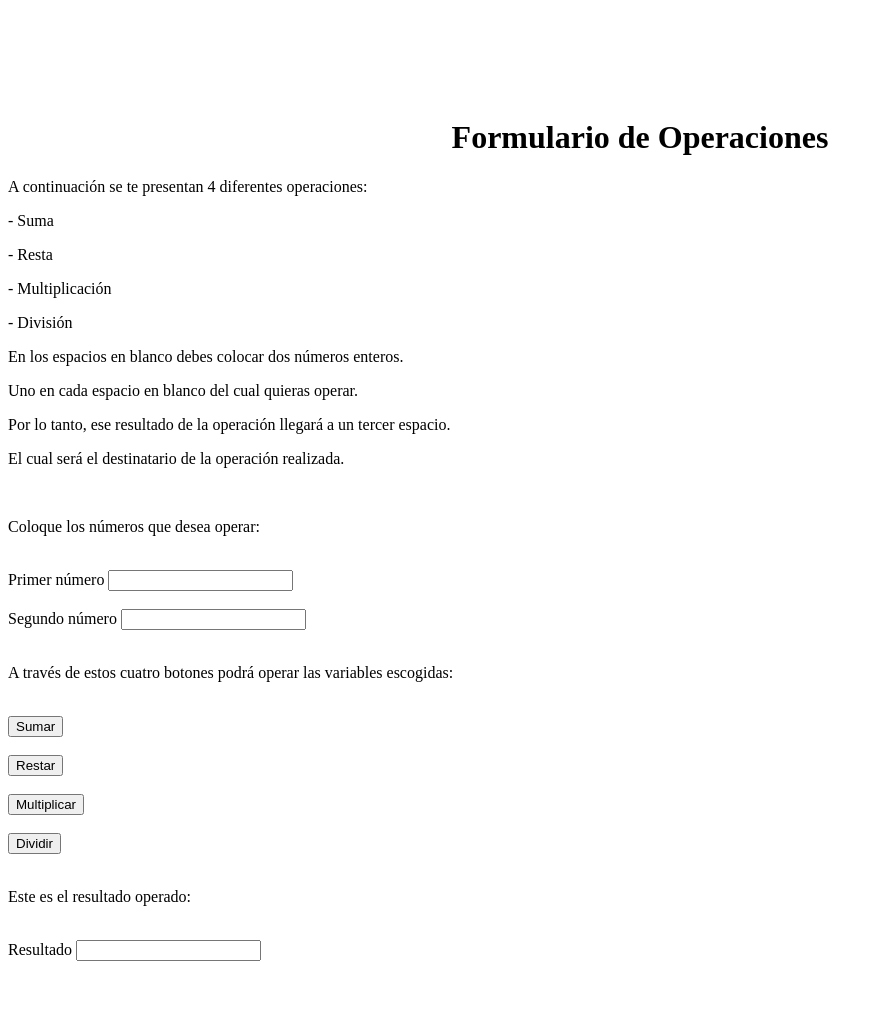
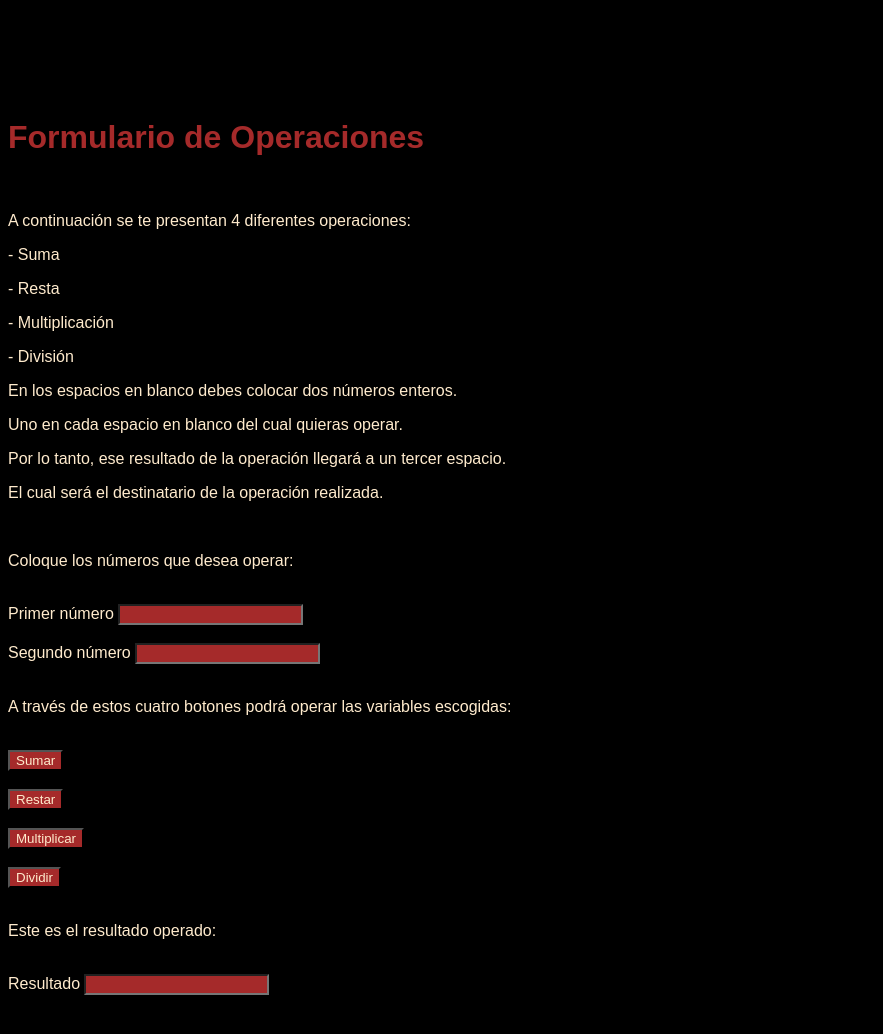
Before and after one commit to Bradleyivme/FormularioOP, a plain HTML site: page index.html in a window 1280 px wide. Shown: the whole page, without its empty margins (0-883 px from the left). Before the commit the page ends 987 px from the top, so only its background shows below. Drawn offline with Linux system fonts and the light colour scheme.

Commit message:
Se agregó estilos de css
Cambió el color del fondo, del texto e input

```diff
--- a/index.html
+++ b/index.html
@@ -4,13 +4,41 @@
     <meta charset="UTF-8">
     <meta name="viewport" content="width=device-width, initial-scale=1.0">
     <title>FormularioOP</title>
+    <style>
+        h1{
+            color: brown;
+            font-family: sans-serif, Arial, Helvetica;
+        }
+        p{
+            color: blanchedalmond;
+            font-family: sans-serif, Arial, Helvetica;
+        }
+        label{
+            color: blanchedalmond;
+            font-family: sans-serif, Arial, Helvetica;
+        }
+        button{
+            color: blanchedalmond;
+            background-color: brown;
+        }
+        .AA{
+            background-color: brown;
+            color: blanchedalmond;
+        }
+        .BB{
+            background-color: brown;
+            color: blanchedalmond;
+        }
+        .RR{
+            background-color: brown;
+            color: blanchedalmond;
+        }
+    </style>
 </head>
-<body>
+<body style="background-color: black;">
 <br><br><br><br><br>
-<center>
     <h1>Formulario de Operaciones</h1>
-</center>
-
+<br>
     <!-- Se implementa las instrucciones de las siguientes -->
     <p>A continuación se te presentan 4 diferentes operaciones:</p>
     <p> - Suma</p>
@@ -26,9 +54,9 @@
 
     <!-- Campo de captura de los valos a operar -->
     <label for="a">Primer número</label>
-    <input type="number" name="a" id="a"><br><br>
+    <input class = "AA" type="number" name="a" id="a"><br><br>
     <label for="b">Segundo número</label>
-    <input type="number" name="b" id="b"><br><br>
+    <input class = "BB" type="number" name="b" id="b"><br><br>
 
 <p>A través de estos cuatro botones podrá operar las variables escogidas:</p><br>
 
@@ -42,7 +70,7 @@
 
     <!-- input que mostrará el resultado de los valores a operar -->
     <label for="r">Resultado</label>
-    <input type="number" name="r" id="r"><br><br>
+    <input class = "RR" type="number" name="r" id="r"><br><br>
 
     <script>
         // Los valores de los input son capturados y convertidoos en variables
@@ -139,5 +167,9 @@
             document.getElementById("r").value = r
         }
     </script>
+    <br><br>
+    <br><br>
+    <br><br>
+    <br><br>
 </body>
 </html>
```
